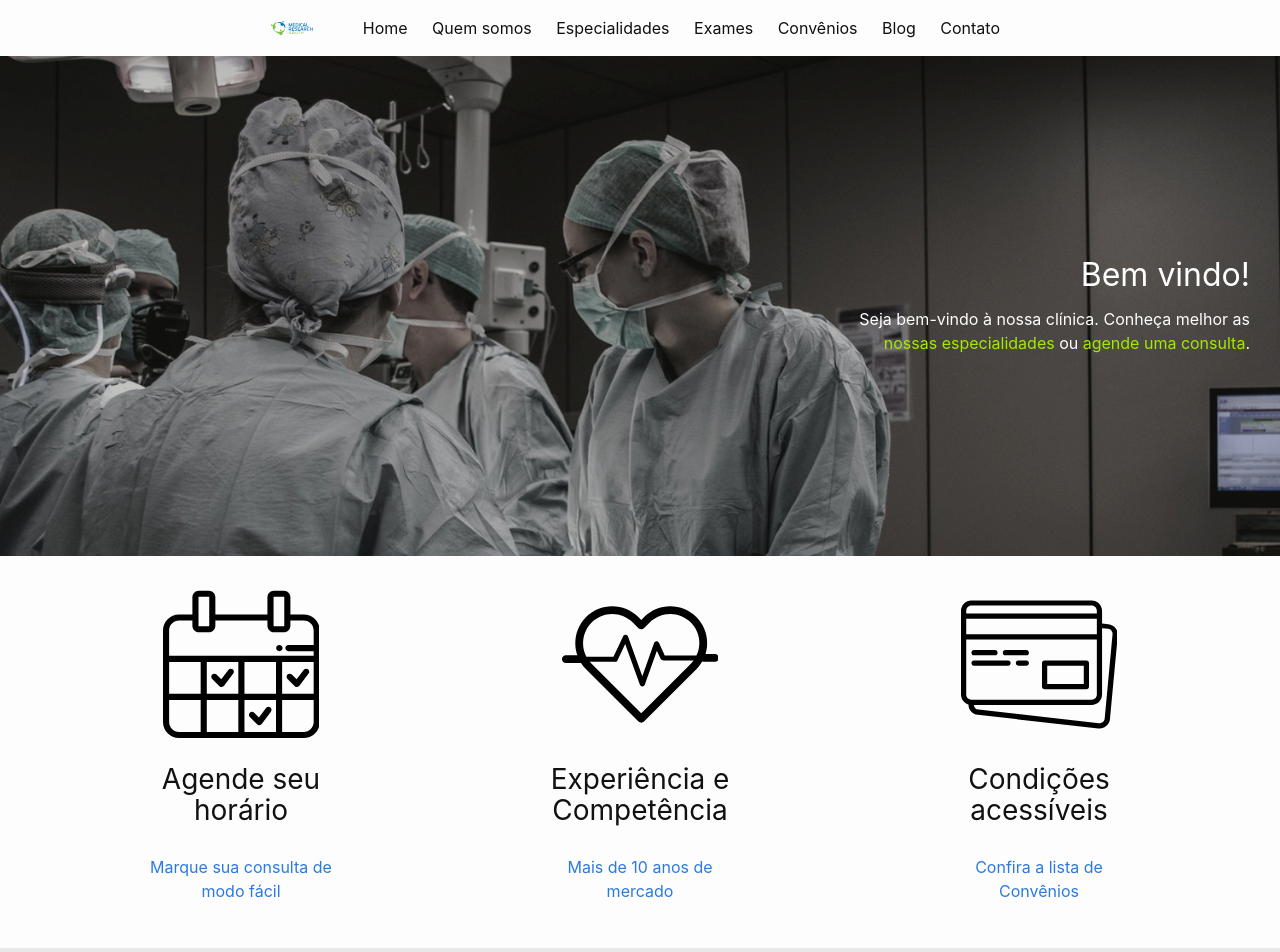
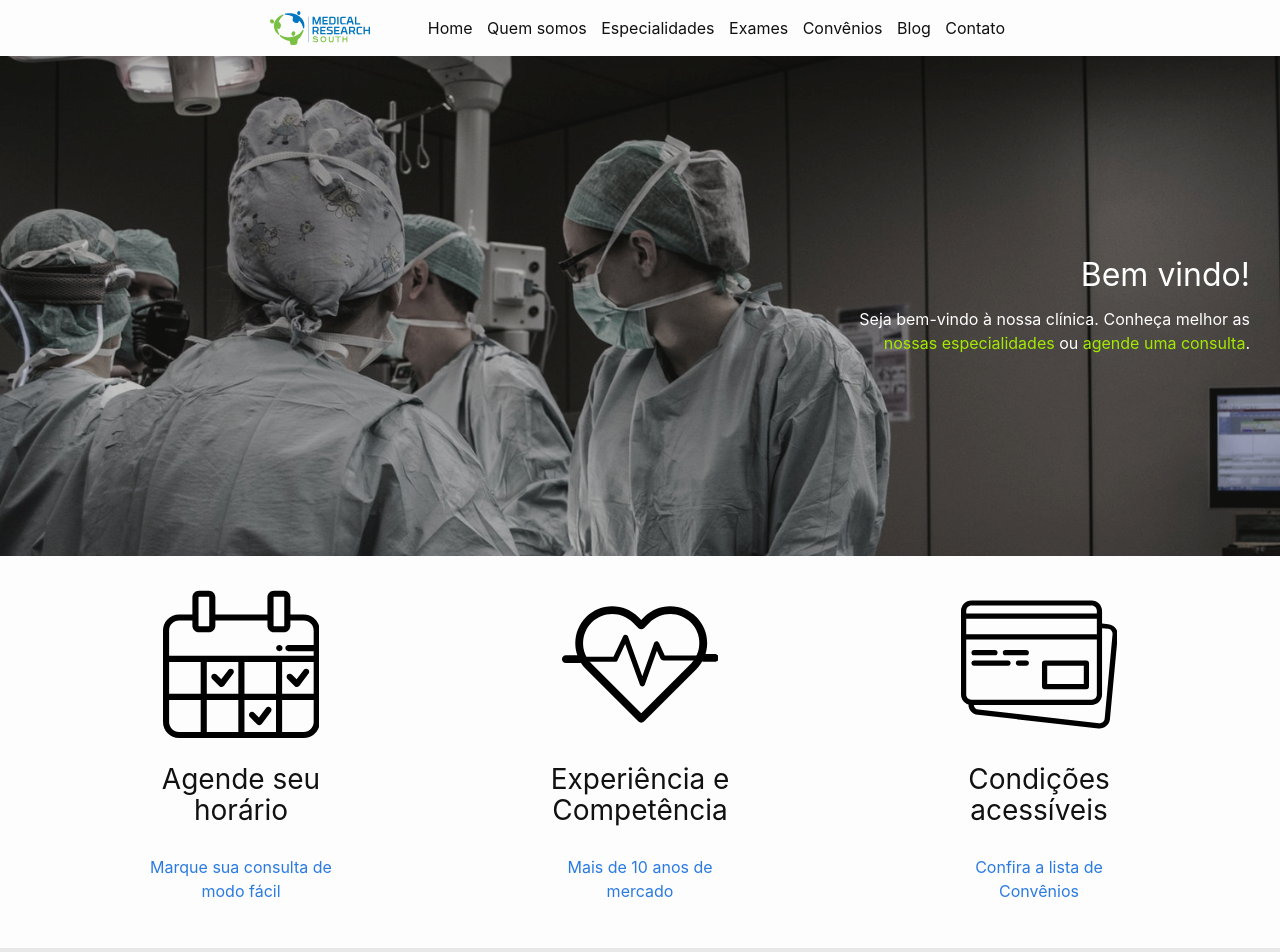
Before and after one commit to CopaTecnologia/medicinaesaude, a Jekyll site: the page built from index.html, in a window 1280 px wide. Shown: the top 952 px of the page. Built offline with Jekyll 4.4.1, drawn with Linux system fonts in a browser that asks for light colours.

Commit message:
Logo novo e favicon

```diff
--- a/_includes/header.html
+++ b/_includes/header.html
@@ -3,7 +3,7 @@
   <div class="wrapper">
 
     <a class="site-title" href="{{ site.baseurl }}/">
-      {% include svg/favicon.svg %}
+      {% include svg/logo.svg %}
     </a>
 
     <nav class="site-nav">
--- a/_sass/layout/_site-header.sass
+++ b/_sass/layout/_site-header.sass
@@ -13,7 +13,7 @@
     svg
         display: block
         margin-top: 6px
-        width: 44px
+        width: 100px
         height: 44px
 
 .site-nav
@@ -26,8 +26,8 @@
     .page-link
         display: inline-block
         color: $text-color
-        padding-left: 10px
-        padding-right: 10px
+        padding-left: 5px
+        padding-right: 5px
         &:hover, &:focus, &:active
             text-decoration: none
             background-color: $grey-color-light
```
Also changed, not shown: _includes/svg/favicon.svg, _includes/svg/logo.svg, favicon.ico, favicon.png.
